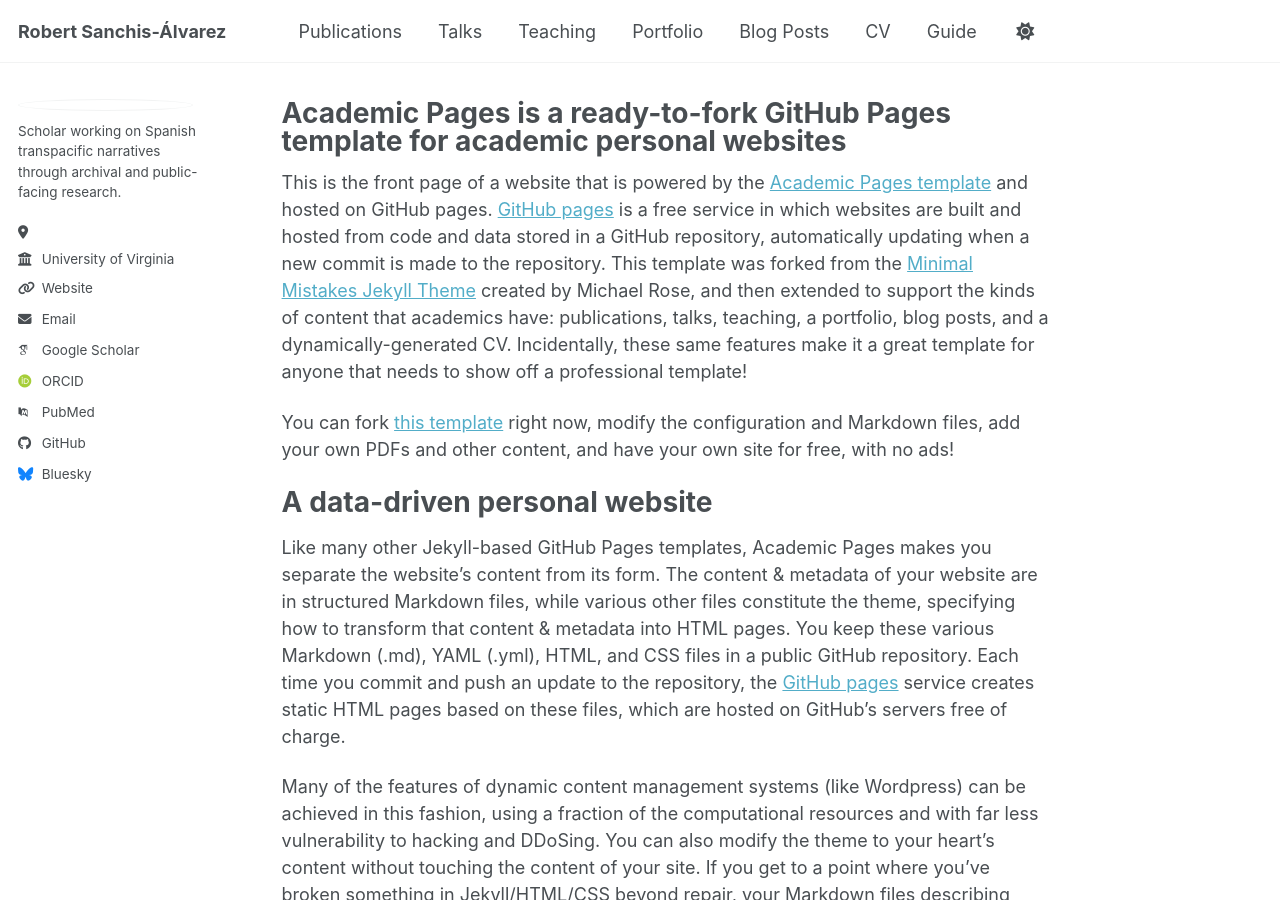
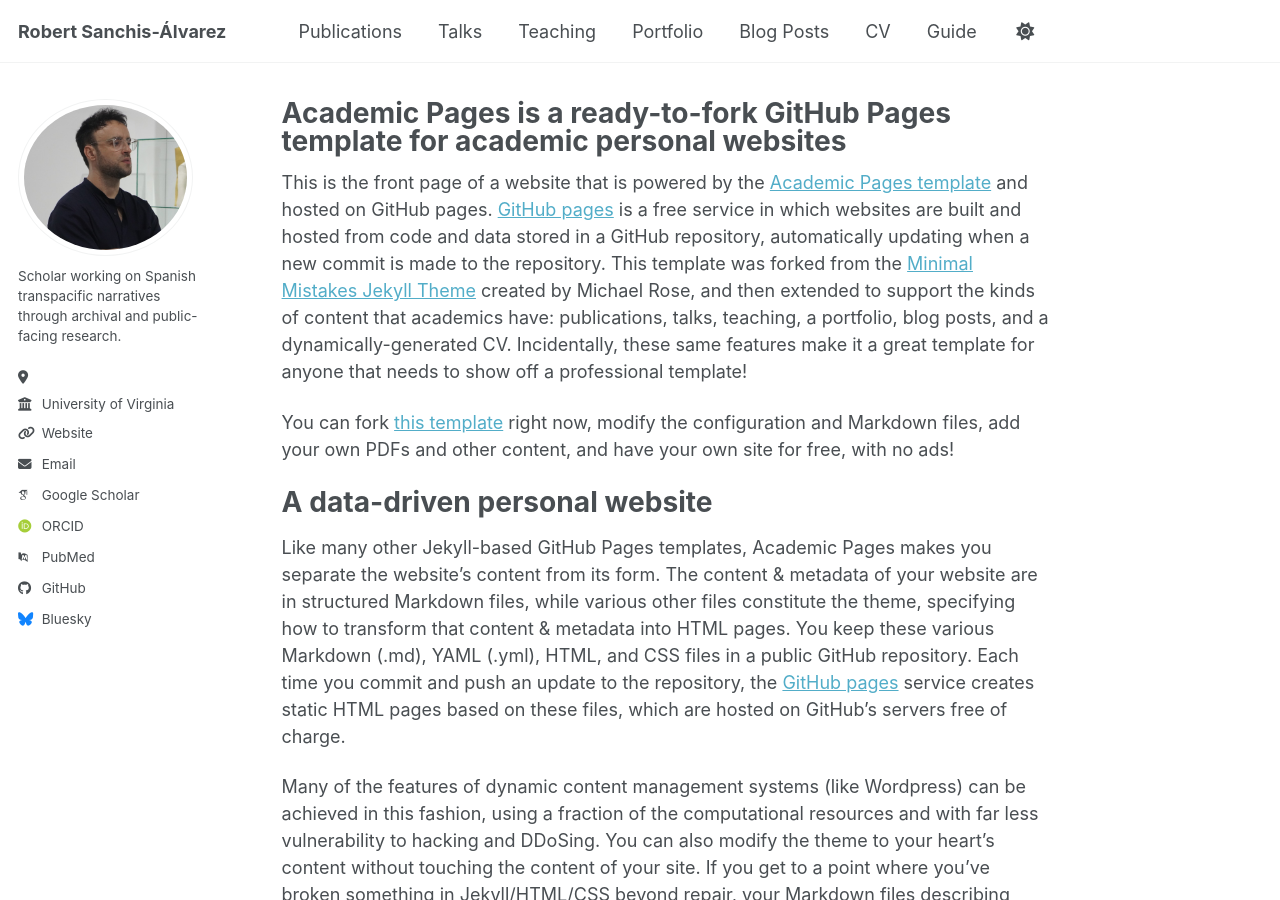
Before and after one commit to robertsanchisalvarez/robertsanchisalvarez.github.io, a Jekyll site: the page built from _pages/about.md, in a window 1280 px wide and 900 px high. Built offline with Jekyll 4.4.1, drawn with Linux system fonts in a browser that asks for light colours; some web fonts are replaced; a script bundle is joined from its source files by our own code; library files that are not in the unit come from our copies.

Commit message:
Update _config.yml

```diff
--- a/_config.yml
+++ b/_config.yml
@@ -23,7 +23,7 @@
 #               Additional customization can be done by editing /_includes/author-profile.html
 author:
   # Biographic information
-  avatar           : "/images/labuena.jpg"
+  avatar           : "labuena.jpg"
   name             : ""
   pronouns         : # example: "she/her"
   bio              : "Scholar working on Spanish transpacific narratives through archival and public-facing research."
```
